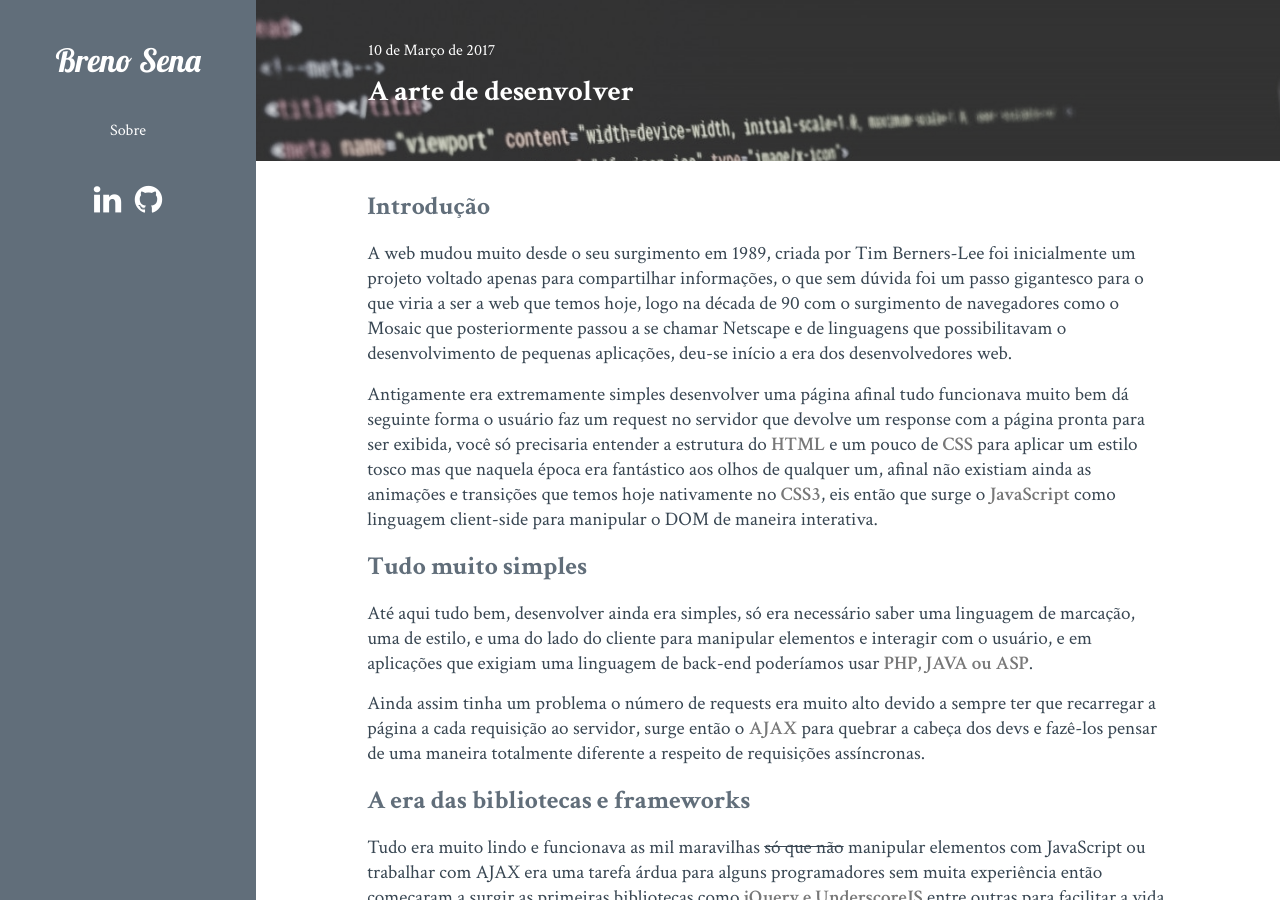
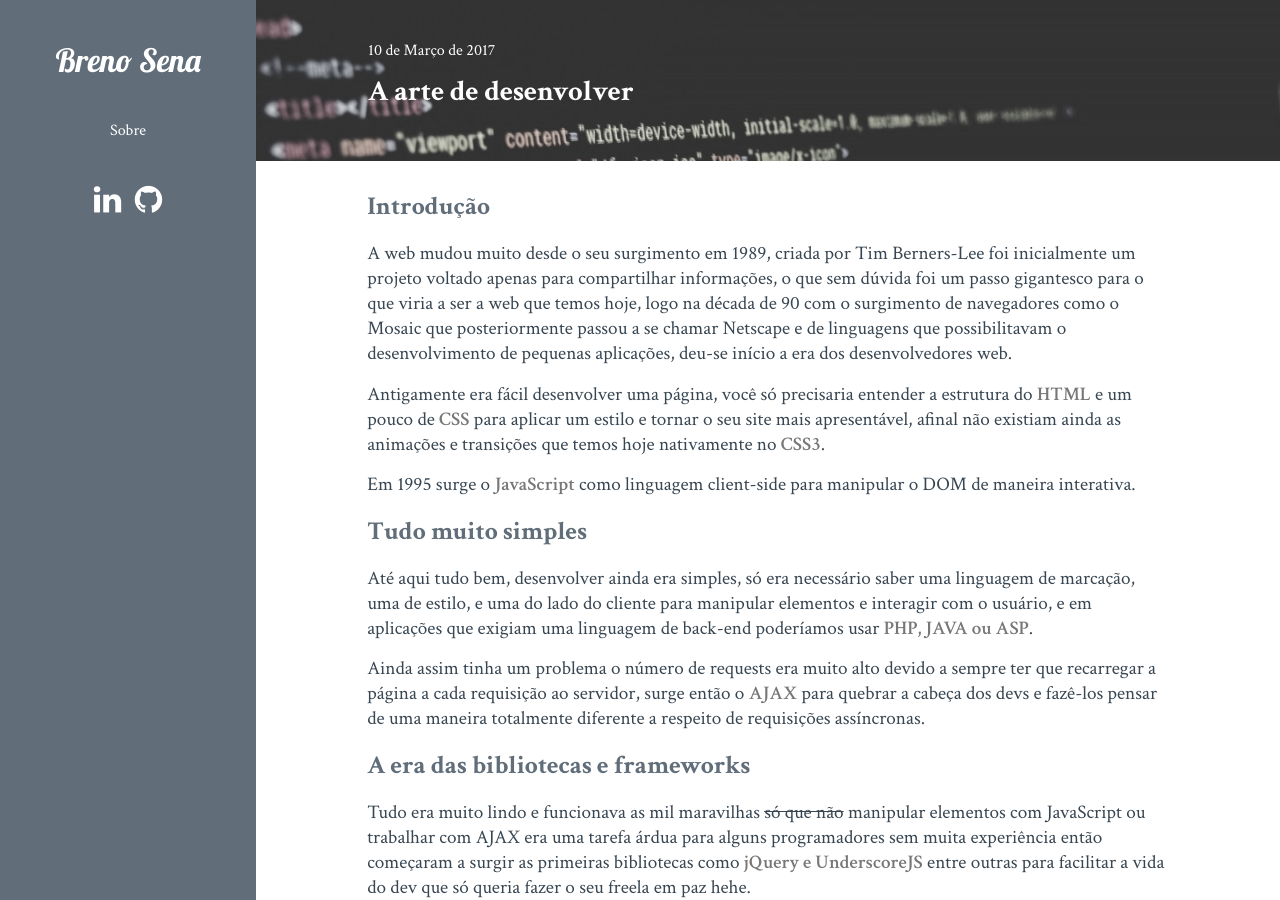
Before and after one commit to brenofsena/brenofsena.github.io, a Jekyll site: the page built from _posts/2017-03-10-a-arte-de-desenvolver.markdown, in a window 1280 px wide and 900 px high. Built offline with Jekyll 4.4.1, drawn with Linux system fonts in a browser that asks for light colours; nearby versions of some CDN libraries; comment, search, counter and statistics services are not loaded.

Commit message:
update post 3

```diff
--- a/_posts/2017-03-10-a-arte-de-desenvolver.markdown
+++ b/_posts/2017-03-10-a-arte-de-desenvolver.markdown
@@ -13,7 +13,9 @@ tags:
 
 A web mudou muito desde o seu surgimento em 1989, criada por Tim Berners-Lee foi inicialmente um projeto voltado apenas para compartilhar informações, o que sem dúvida foi um passo gigantesco para o que viria a ser a web que temos hoje, logo na década de 90 com o surgimento de navegadores como o Mosaic que posteriormente passou a se chamar Netscape e de linguagens que possibilitavam o desenvolvimento de pequenas aplicações, deu-se início a era dos desenvolvedores web.
 
-Antigamente era extremamente simples desenvolver uma página afinal tudo funcionava muito bem dá seguinte forma o usuário faz um request no servidor que devolve um response com a página pronta para ser exibida, você só precisaria entender a estrutura do <em>HTML</em> e um pouco de <em>CSS</em> para aplicar um estilo tosco mas que naquela época era fantástico aos olhos de qualquer um, afinal não existiam ainda as animações e transições que temos hoje nativamente no <em>CSS3</em>, eis então que surge o <em>JavaScript</em> como linguagem client-side para manipular o DOM de maneira interativa.
+Antigamente era fácil desenvolver uma página, você só precisaria entender a estrutura do <em>HTML</em> e um pouco de <em>CSS</em> para aplicar um estilo e tornar o seu site mais apresentável, afinal não existiam ainda as animações e transições que temos hoje nativamente no <em>CSS3</em>.
+
+Em 1995 surge o <em>JavaScript</em> como linguagem client-side para manipular o DOM de maneira interativa.
 
 
 ## Tudo muito simples
```
